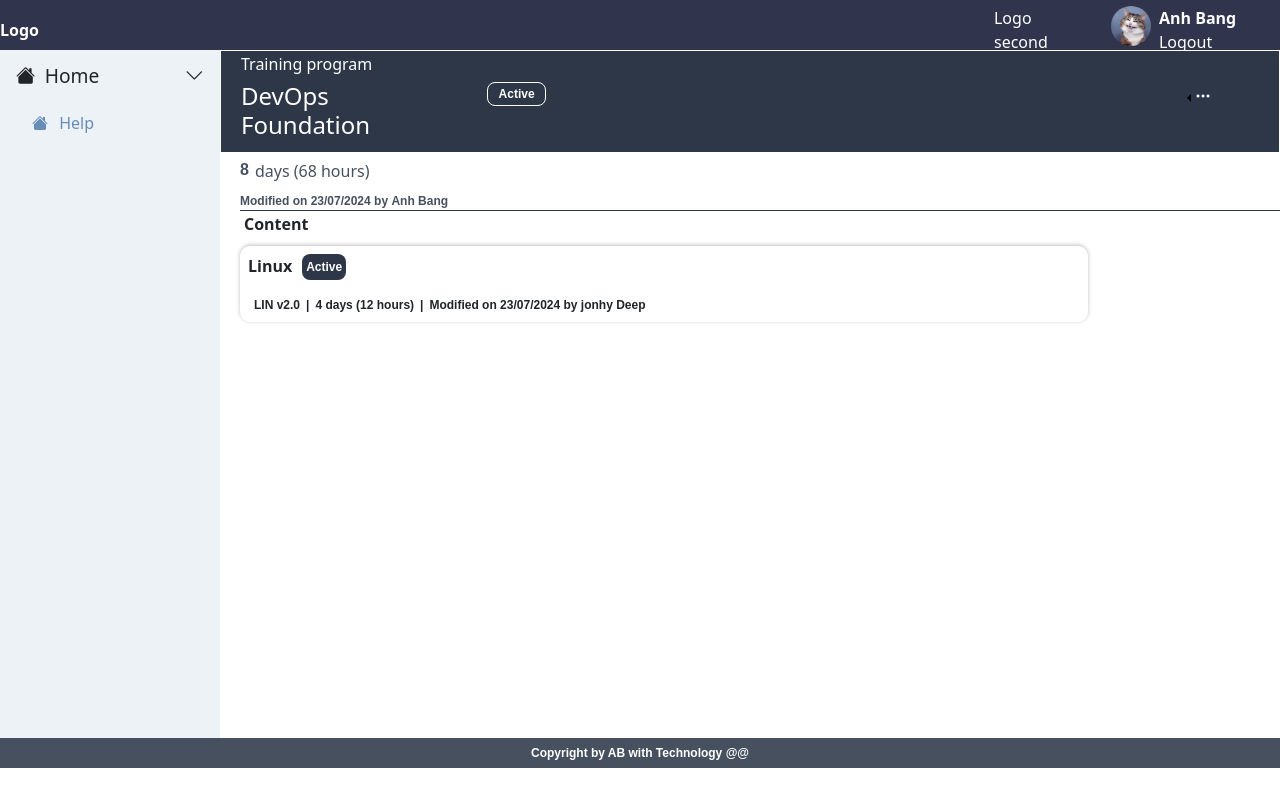
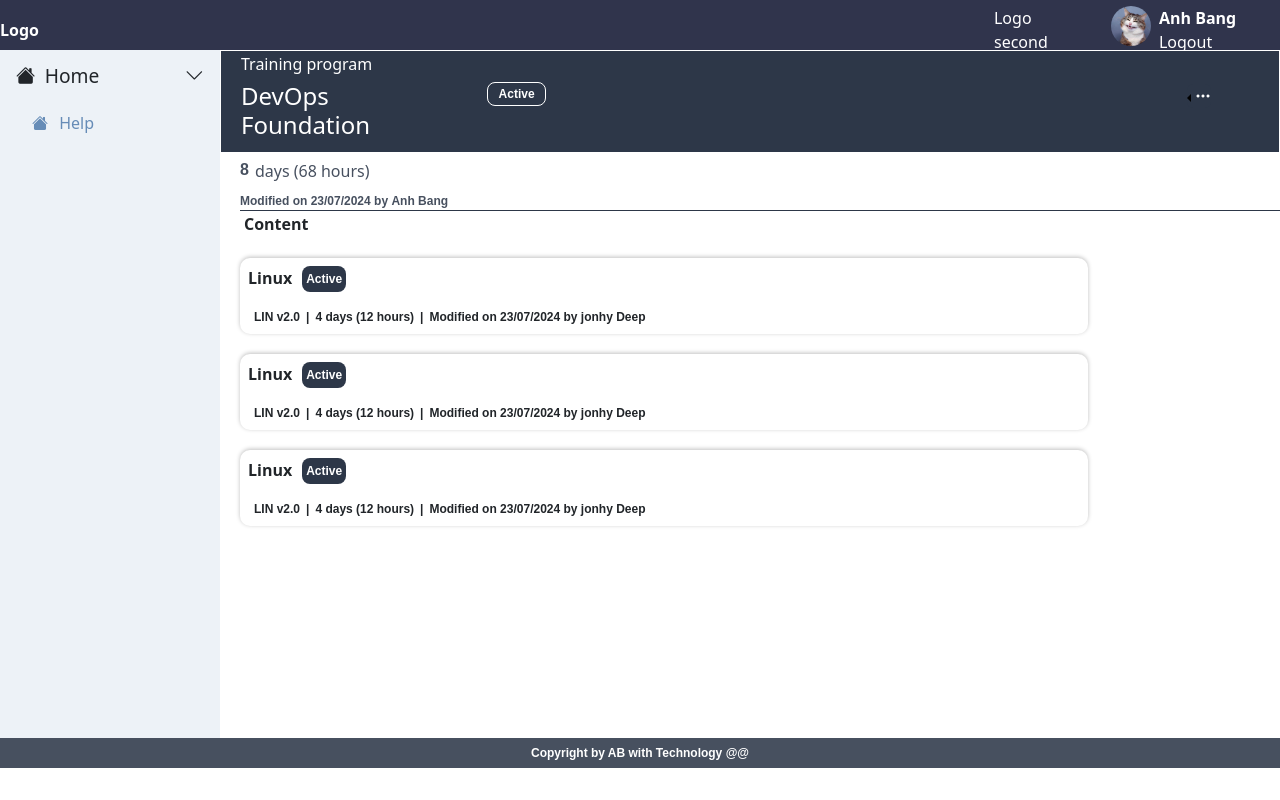
Before and after one commit to anhbang369/manage-education, a React (Create React App) app: page /program in a window 1280 px wide. Shown: the top 800 px of the page. Built offline with nearby package versions, Linux system fonts and the light colour scheme.

Commit message:
pass data into program

```diff
--- a/src/components/program/Program.jsx
+++ b/src/components/program/Program.jsx
@@ -27,22 +27,55 @@ const Program = () => {
                 <div className='syllabus__time'><p className='syllabus__date'>8</p> <span className='date__span'>days (68 hours)</span></div>
                 <p className='info__detail'>Modified on 23/07/2024 by <b>Anh Bang</b></p>
                 <h6 className="content__program"><b>Content</b></h6>
-                <div className='content__syllabus'>
+
+                {Data.map((item, index) => (
+                    <div className='content__syllabus' key={index}>
                         <div className='content__component'>
-                        <div className='content__com'><b>Linux</b></div>
-                        <div className='content__component-div'><p>Active</p></div>
+                            <div className='content__com'><b>{item.title}</b></div>
+                            <div className='content__component-div'><p>{item.status}</p></div>
                         </div>
                         <div className='content__prgram'>
-                        <p className='content__prgram-p'>LIN v2.0</p>
+                            <p className='content__prgram-p'>{item.programName}</p>
                             <p className='content__prgram-p'>|</p>
-                        <p className='content__prgram-p'>4 days (12 hours)</p>
+                            <p className='content__prgram-p'>{item.duration}</p>
                             <p className='content__prgram-p'>|</p>
-                        <p className='content__prgram-p'>Modified on 23/07/2024 by jonhy Deep</p>
+                            <p className='content__prgram-p'>Modified on {item.modifiedDate} by {item.modifiedBy}</p>
                         </div>
                     </div>
+                ))}
             </div>
         </>
     )
 }
 
 export default Program
+
+const Data = [
+    {
+        id: 1,
+        title: "Linux",
+        status: "Active",
+        programName: "LIN v2.0",
+        duration: "4 days (12 hours)",
+        modifiedDate: "23/07/2024",
+        modifiedBy: "jonhy Deep"
+    },
+    {
+        id: 2,
+        title: "Linux",
+        status: "Active",
+        programName: "LIN v2.0",
+        duration: "4 days (12 hours)",
+        modifiedDate: "23/07/2024",
+        modifiedBy: "jonhy Deep"
+    },
+    {
+        id: 3,
+        title: "Linux",
+        status: "Active",
+        programName: "LIN v2.0",
+        duration: "4 days (12 hours)",
+        modifiedDate: "23/07/2024",
+        modifiedBy: "jonhy Deep"
+    }
+]
--- a/src/components/program/program.css
+++ b/src/components/program/program.css
@@ -45,6 +45,7 @@
 
 .content__syllabus{
     border-radius: 10px;
+    margin-top: 20px;
     margin-left: 20px;
     width: 80%;
     box-shadow: 0px -1px 4px rgba(0, 0, 0, 0.25);
```
Lines whose indentation alone changed are shown as unchanged.
